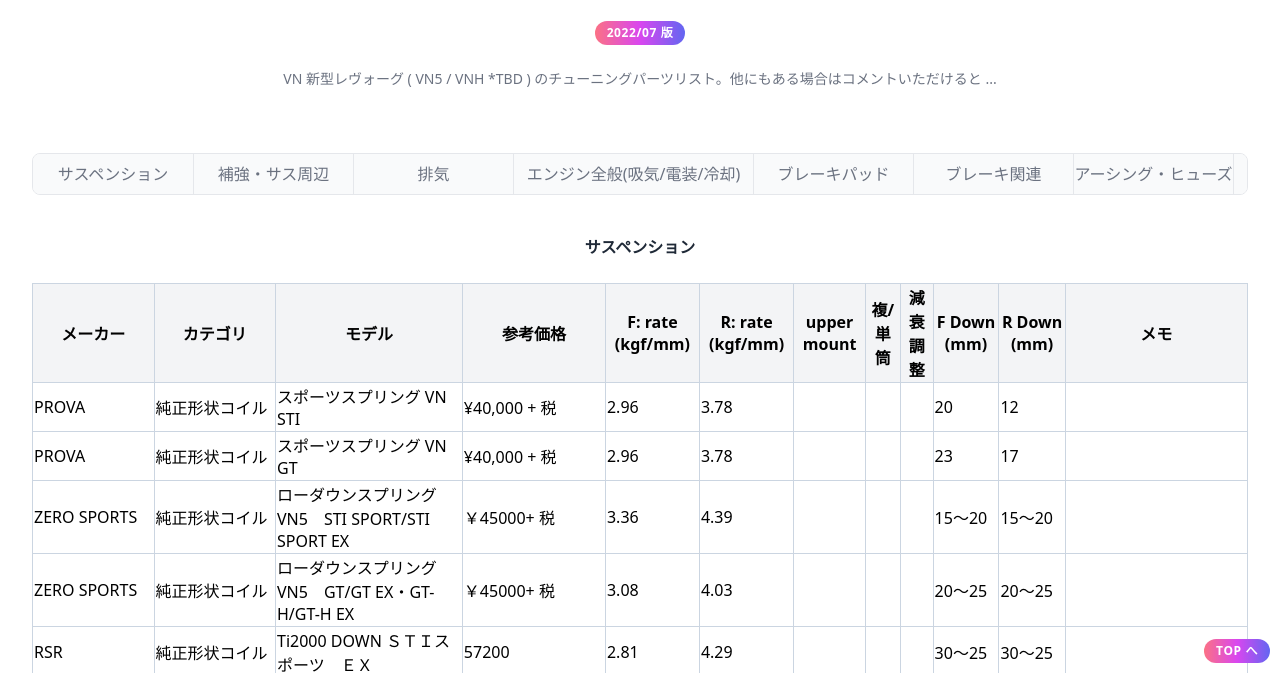
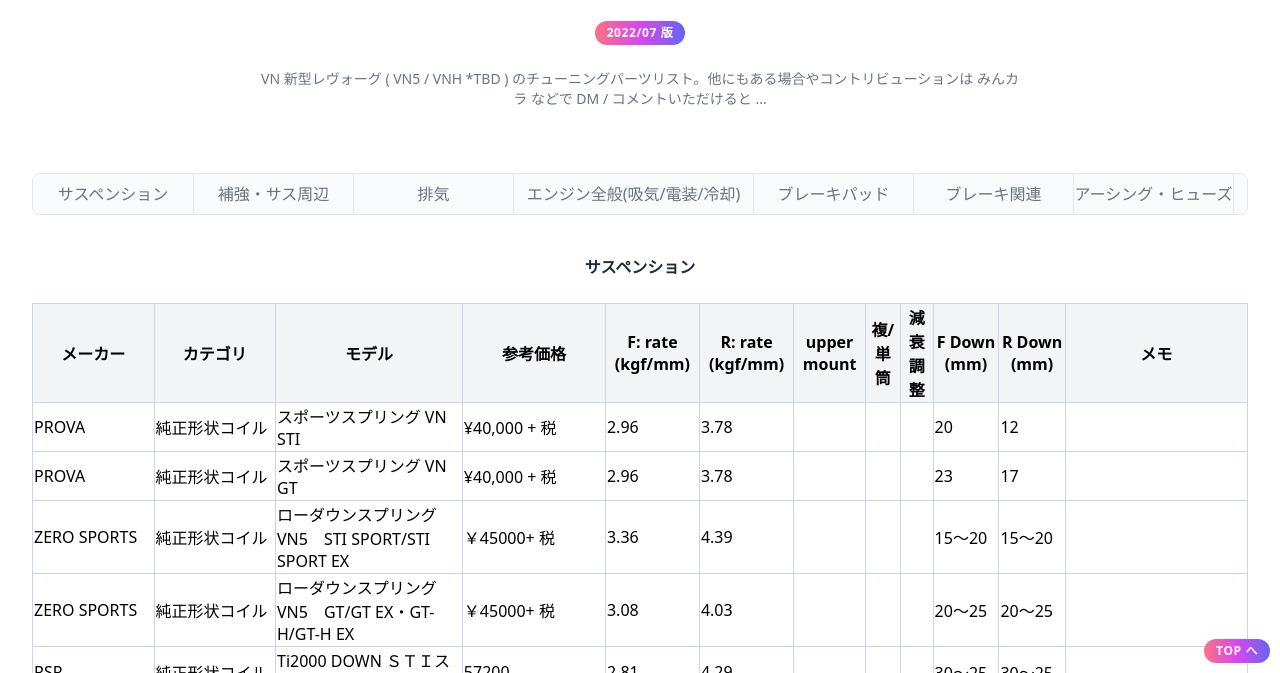
Before and after one commit to mabots/vn-parts, a plain HTML site: page index.html in a window 1280 px wide. Shown: the part 127-800 px from the top of the page. Drawn offline with nearby package versions, Linux system fonts and the light colour scheme.

Commit message:
Add link.

```diff
--- a/index.html
+++ b/index.html
@@ -16,7 +16,7 @@
                 <div class="mt-10 mb-10 md:mb-16 text-center">
                     <h2 class="text-gray-800 text-2xl lg:text-3xl font-bold mb-4 md:mb-6 ">VNレヴォーグパーツリスト</h2>
                     <div class="inline-block text-white text-xs font-semibold tracking-wider uppercase rounded-full px-3 py-1 mb-4 md:mb-6 bg-gradient-to-r from-rose-400 via-fuchsia-500 to-indigo-500">2022/07 版</div>
-                    <p class="max-w-screen-md text-gray-500 text-sm mx-auto ">VN 新型レヴォーグ ( VN5 / VNH *TBD ) のチューニングパーツリスト。他にもある場合はコメントいただけると ... </p>
+                    <p class="max-w-screen-md text-gray-500 text-sm mx-auto ">VN 新型レヴォーグ ( VN5 / VNH *TBD ) のチューニングパーツリスト。他にもある場合やコントリビューションは <a href="https://minkara.carview.co.jp/userid/2636244/profile/"> みんカラ</a> などで DM / コメントいただけると ... </p>
                 </div>
                 <div class="flex overflow-x-auto rounded-lg border divide-x mb-10 bg-gray-50 text-center">
                     <a href="#1" class="flex-none w-40 py-2 hover:bg-gray-100 active:bg-gray-200 text-gray-500 transition duration-100">サスペンション</a>
```
